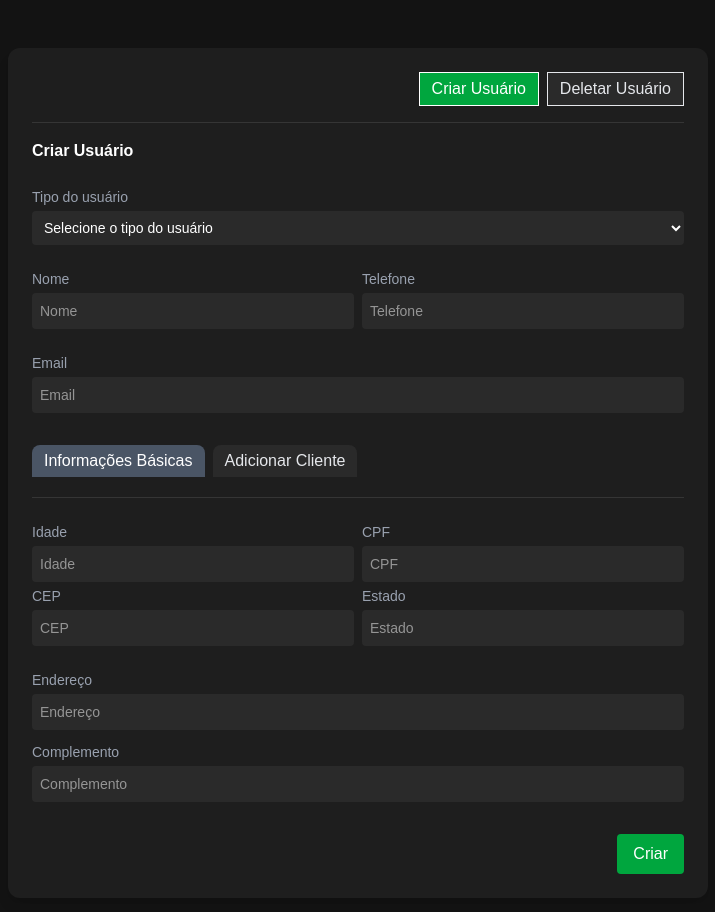
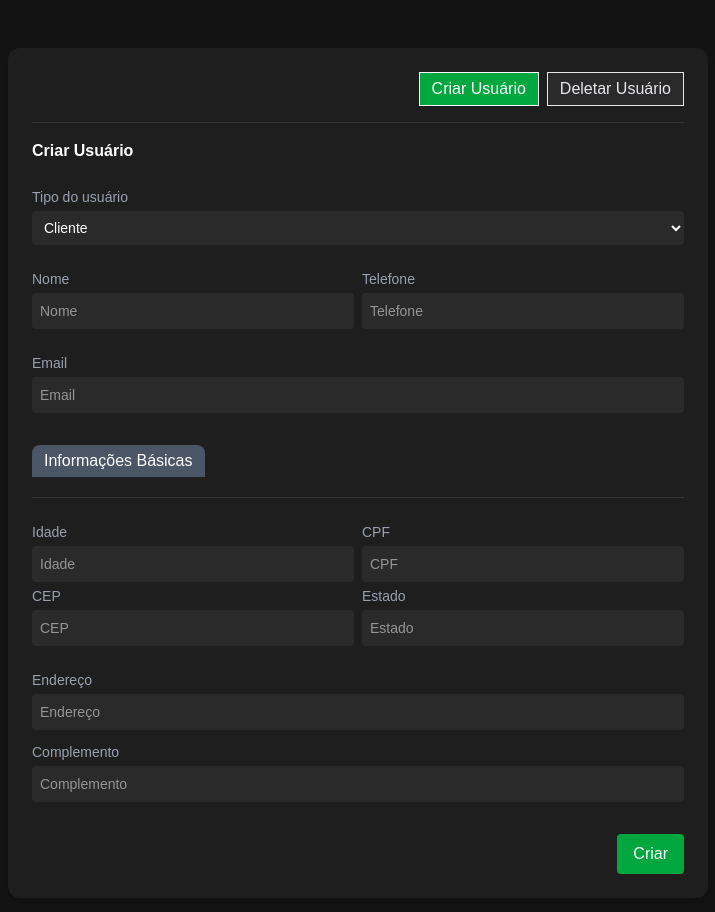
Before and after one commit to ClaudineiMS/Varos, a Next.js app: page /users/create in a window 1280 px wide. Shown: the top 912 px of the page, without its empty margins (282-997 px from the left). Built offline with nearby package versions, Linux system fonts and the light colour scheme.

Commit message:
feat(form): Conectando o frontend ao backand

```diff
--- /dev/null
+++ b/src/components/formulario/AdditionalTabs.tsx
@@ -0,0 +1,44 @@
+"use client";
+import { JSX } from "react";
+
+interface AdditionalTabsProps {
+  userType: "Cliente" | "Consultor";
+  additionalTab: "basicInfo" | "addClient";
+  // eslint-disable-next-line no-unused-vars
+  setAdditionalTab: (tab: "basicInfo" | "addClient") => void;
+}
+
+export default function AdditionalTabs({
+  userType,
+  additionalTab,
+  setAdditionalTab,
+}: AdditionalTabsProps): JSX.Element {
+  return (
+    <div className="flex gap-2 mb-1 mt-4">
+      <button
+        type="button"
+        onClick={() => setAdditionalTab("basicInfo")}
+        className={`px-3 py-1 rounded-t-lg ${
+          additionalTab === "basicInfo"
+            ? "bg-gray-600 text-white"
+            : "bg-[#2a2a2a] text-gray-200"
+        }`}
+      >
+        Informações Básicas
+      </button>
+      {userType === "Consultor" && (
+        <button
+          type="button"
+          onClick={() => setAdditionalTab("addClient")}
+          className={`px-3 py-1 rounded-t-lg ${
+            additionalTab === "addClient"
+              ? "bg-gray-600 text-white"
+              : "bg-[#2a2a2a] text-gray-200"
+          }`}
+        >
+          Adicionar Cliente
+        </button>
+      )}
+    </div>
+  );
+}
--- /dev/null
+++ b/src/components/formulario/ClientsInput.tsx
@@ -0,0 +1,26 @@
+"use client";
+import { JSX } from "react";
+
+interface ClientsInputProps {
+  // eslint-disable-next-line no-undef
+  clientesRef: React.RefObject<HTMLInputElement | null>;
+}
+
+export default function ClientsInput({
+  clientesRef,
+}: ClientsInputProps): JSX.Element {
+  return (
+    <div className="p-2 bg-[#2a2a2a] rounded-b-lg flex flex-col gap-2">
+      <label className="text-gray-300" htmlFor="clientes">
+        Clientes (separe por vírgula)
+      </label>
+      <input
+        id="clientes"
+        type="text"
+        placeholder="Nome do cliente"
+        ref={clientesRef}
+        className="px-3 py-2 rounded bg-[#1e1e1e] text-white border border-gray-600 focus:outline-none focus:border-green-600"
+      />
+    </div>
+  );
+}
--- a/src/components/formulario/UserForm.tsx
+++ b/src/components/formulario/UserForm.tsx
@@ -1,12 +1,15 @@
 /* eslint-disable no-undef */
 "use client";
 import { JSX, useState, useRef, FormEvent } from "react";
+import { useRouter } from "next/navigation";
 
 import ModalError from "./ModalError";
 import HeaderButtons from "./HeaderButtons";
 import UserTypeSelector from "./UserTypeSelector";
 import UserBasicInfo from "./UserBasicInfo";
 import UserAdditionalInfo from "./UserAdditionalInfo";
+import AdditionalTabs from "./AdditionalTabs";
+import ClientsInput from "./ClientsInput";
 
 import { CreateUserFormData } from "@/types/User";
 import { createUser } from "@/lib/api";
@@ -15,10 +18,11 @@ export default function UserForm(): JSX.Element {
   const [loading, setLoading] = useState(false);
   const [error, setError] = useState<string | null>(null);
   const [activeTab, setActiveTab] = useState<"basic" | "delete">("basic");
-  const [userType, setUserType] = useState("");
+  const [userType, setUserType] = useState<"Cliente" | "Consultor">("Cliente");
   const [additionalTab, setAdditionalTab] = useState<"basicInfo" | "addClient">(
     "basicInfo"
   );
+  const router = useRouter();
 
   const nomeRef = useRef<HTMLInputElement>(null);
   const telefoneRef = useRef<HTMLInputElement>(null);
@@ -29,11 +33,16 @@ export default function UserForm(): JSX.Element {
   const estadoRef = useRef<HTMLInputElement>(null);
   const enderecoRef = useRef<HTMLInputElement>(null);
   const complementoRef = useRef<HTMLInputElement>(null);
+  const clientesRef = useRef<HTMLInputElement>(null);
 
   const handleSubmit = async (e: FormEvent): Promise<void> => {
     e.preventDefault();
     setLoading(true);
     setError(null);
+
+    const clients = clientesRef.current?.value
+      ? clientesRef.current.value.split(",").map((c) => c.trim())
+      : [];
 
     const data: CreateUserFormData = {
       tipoUsuario: userType,
@@ -45,15 +54,28 @@ export default function UserForm(): JSX.Element {
         : undefined,
       cpf: cpfRef.current?.value || "",
       endereco: enderecoRef.current?.value || "",
+      clients: userType === "Consultor" ? clients : [],
     };
 
     try {
       await createUser(data);
-      alert("Usuário criado com sucesso!");
+      router.push("/"); // volta para o dashboard
     } catch (err: any) {
       setError(err.message || "Erro desconhecido ao criar usuário");
     } finally {
       setLoading(false);
+      // Limpar campos
+      [
+        nomeRef,
+        telefoneRef,
+        emailRef,
+        idadeRef,
+        cpfRef,
+        enderecoRef,
+        clientesRef,
+      ].forEach((ref) => {
+        if (ref.current) ref.current.value = "";
+      });
     }
   };
 
@@ -66,6 +88,7 @@ export default function UserForm(): JSX.Element {
       {activeTab === "basic" ? (
         <form className="flex flex-col gap-4" onSubmit={handleSubmit}>
           <ModalError message={error} />
+
           <UserTypeSelector userType={userType} setUserType={setUserType} />
           <UserBasicInfo
             nomeRef={nomeRef}
@@ -73,30 +96,11 @@ export default function UserForm(): JSX.Element {
             emailRef={emailRef}
           />
 
-          <div className="flex gap-2 mb-1 mt-4">
-            <button
-              type="button"
-              onClick={() => setAdditionalTab("basicInfo")}
-              className={`px-3 py-1 rounded-t-lg ${
-                additionalTab === "basicInfo"
-                  ? "bg-gray-600 text-white"
-                  : "bg-[#2a2a2a] text-gray-200"
-              }`}
-            >
-              Informações Básicas
-            </button>
-            <button
-              type="button"
-              onClick={() => setAdditionalTab("addClient")}
-              className={`px-3 py-1 rounded-t-lg ${
-                additionalTab === "addClient"
-                  ? "bg-gray-600 text-white"
-                  : "bg-[#2a2a2a] text-gray-200"
-              }`}
-            >
-              Adicionar Cliente
-            </button>
-          </div>
+          <AdditionalTabs
+            userType={userType}
+            additionalTab={additionalTab}
+            setAdditionalTab={setAdditionalTab}
+          />
 
           <div className="border-t border-[rgba(255,255,255,0.1)]" />
 
@@ -110,18 +114,9 @@ export default function UserForm(): JSX.Element {
               complementoRef={complementoRef}
             />
           )}
-          {additionalTab === "addClient" && (
-            <div className="p-2 bg-[#2a2a2a] rounded-b-lg flex flex-col gap-2">
-              <label className="text-gray-300" htmlFor="clientes">
-                Clientes
-              </label>
-              <input
-                id="clientes"
-                type="text"
-                placeholder="Digite o nome do cliente"
-                className="px-3 py-2 rounded bg-[#1e1e1e] text-white border border-gray-600 focus:outline-none focus:border-green-600"
-              />
-            </div>
+
+          {additionalTab === "addClient" && userType === "Consultor" && (
+            <ClientsInput clientesRef={clientesRef} />
           )}
 
           <div className="flex justify-end gap-2 mt-4">
--- a/src/components/formulario/UserTypeSelector.tsx
+++ b/src/components/formulario/UserTypeSelector.tsx
@@ -2,9 +2,9 @@
 import { JSX } from "react";
 
 interface UserTypeSelectorProps {
-  userType: string;
-  // eslint-disable-next-line no-unused-vars
-  setUserType: (type: string) => void;
+  userType: "Cliente" | "Consultor";
+  // eslint-disable-next-line no-undef
+  setUserType: React.Dispatch<React.SetStateAction<"Cliente" | "Consultor">>;
 }
 
 export default function UserTypeSelector({
@@ -16,14 +16,12 @@ export default function UserTypeSelector({
       <label className="text-gray-400 text-sm">Tipo do usuário</label>
       <select
         value={userType}
-        onChange={(e) => setUserType(e.target.value)}
+        onChange={(e) => setUserType(e.target.value as "Cliente" | "Consultor")}
         className="bg-[#2a2a2a] p-2 rounded-sm text-sm w-full"
         required
       >
-        <option value="">Selecione o tipo do usuário</option>
-        <option value="admin">Admin</option>
-        <option value="cliente">Cliente</option>
-        <option value="outro">Outro</option>
+        <option value="Cliente">Cliente</option>
+        <option value="Consultor">Consultor</option>
       </select>
     </div>
   );
--- a/src/lib/api.ts
+++ b/src/lib/api.ts
@@ -27,7 +27,7 @@ export async function fetchUserSummary(): Promise<UserSummary> {
 
 export async function createUser(data: CreateUserData): Promise<User> {
   try {
-    return await api.post<User>("/users", data);
+    return await api.post<User>("/users/create", data);
   } catch (err: any) {
     throw new Error(err.message || "Erro desconhecido ao criar usuário");
   }
--- a/src/types/User.ts
+++ b/src/types/User.ts
@@ -35,4 +35,5 @@ export interface CreateUserFormData {
   cep?: string;
   estado?: string;
   complemento?: string;
+  clients?: string[];
 }
```
